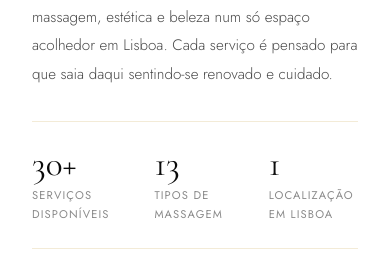
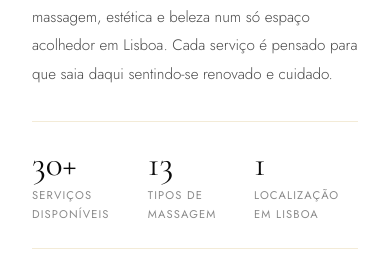
Before and after one commit to dnabinn/barshabeauty, a plain HTML site: page index.html in a window 390 px wide. Shown: the part 2200-2479 px from the top of the page. Drawn offline with nearby package versions, Linux system fonts and the light colour scheme.

Commit message:
Fix homepage stats row overflow at narrow viewports (320px)
Flex children without min-width:0 don't shrink below their content's natural
width by default, so the three stat blocks plus gaps exceeded the viewport
on small phones. Also tightened the gap on mobile.

```diff
--- a/backend/public/css/main.css
+++ b/backend/public/css/main.css
@@ -532,6 +532,8 @@ ul { list-style: none; }
   border-bottom: 1px solid var(--border);
 }
 
+.about-strip__stats .stat { min-width: 0; flex: 1 1 auto; }
+
 .stat__num {
   display: block;
   font-family: var(--font-display);
@@ -878,6 +880,7 @@ ul { list-style: none; }
   .btn-book { display: none; }
   .about-strip__inner { grid-template-columns: 1fr; }
   .about-strip__visual { display: none; }
+  .about-strip__stats { gap: 1.25rem; }
   .services-prev__grid { grid-template-columns: 1fr; }
   .reviews__grid { grid-template-columns: 1fr; }
   .gallery-grid { grid-template-columns: repeat(2, 1fr); }
--- a/css/main.css
+++ b/css/main.css
@@ -532,6 +532,8 @@ ul { list-style: none; }
   border-bottom: 1px solid var(--border);
 }
 
+.about-strip__stats .stat { min-width: 0; flex: 1 1 auto; }
+
 .stat__num {
   display: block;
   font-family: var(--font-display);
@@ -878,6 +880,7 @@ ul { list-style: none; }
   .btn-book { display: none; }
   .about-strip__inner { grid-template-columns: 1fr; }
   .about-strip__visual { display: none; }
+  .about-strip__stats { gap: 1.25rem; }
   .services-prev__grid { grid-template-columns: 1fr; }
   .reviews__grid { grid-template-columns: 1fr; }
   .gallery-grid { grid-template-columns: repeat(2, 1fr); }
```
